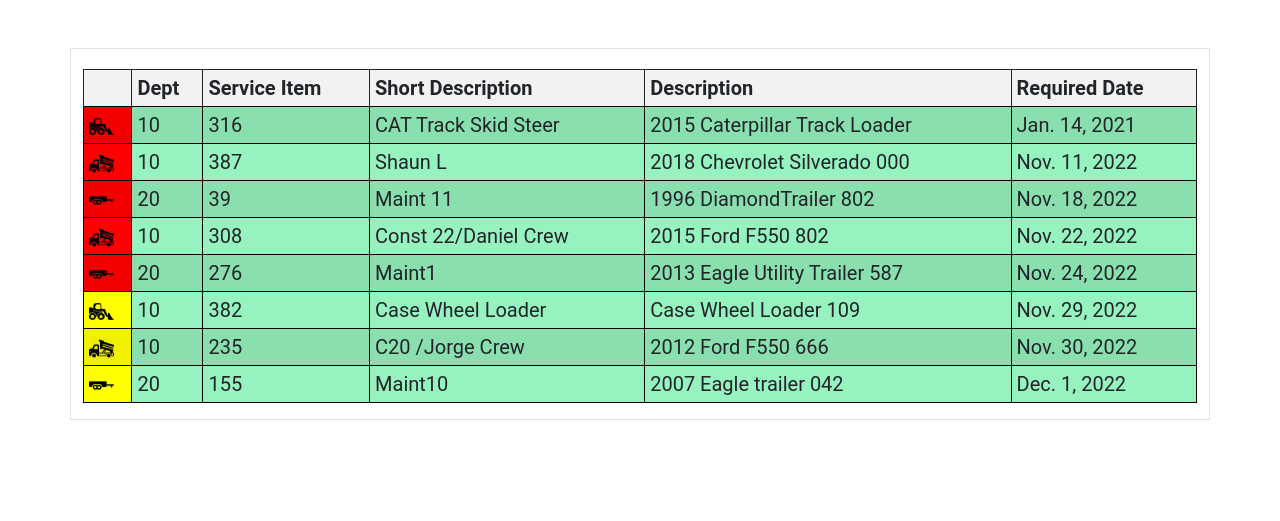
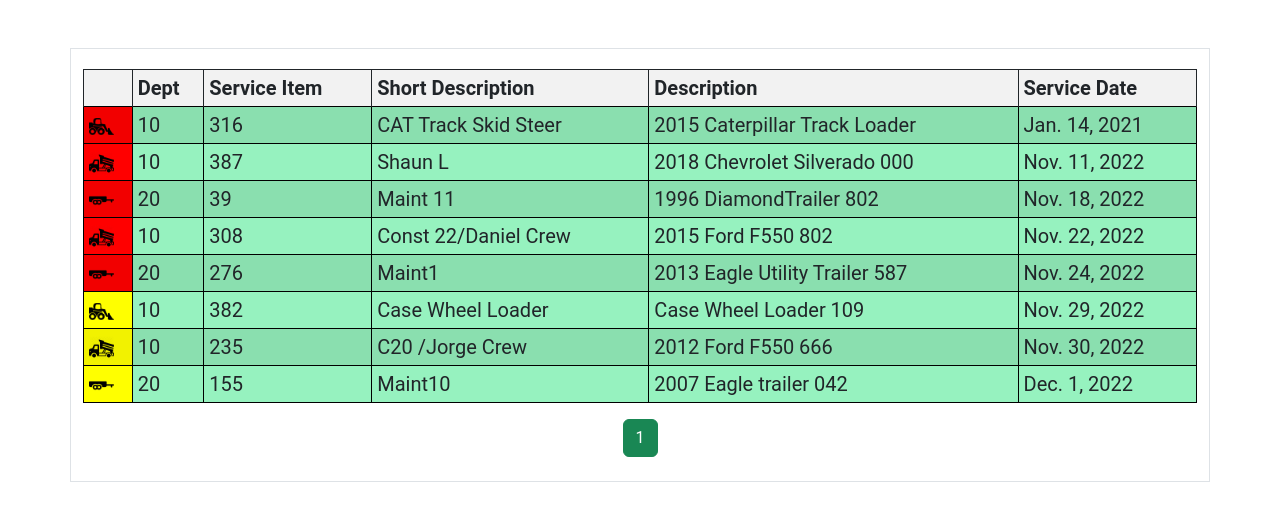
Before and after one commit to rossiokea/HeritageShop, a Django app: page /all_service_tasks/ in a window 1280 px wide. Shown: the part 85-606 px from the top of the page. Run offline with Django 4.2, Linux system fonts and the light colour scheme; data comes from the database, SQL or seed files in the repository; some libraries are stand-ins or nearby versions.

Commit message:
Added Pagination to the service tasks page.  Fixed the Humburger display issue.

```diff
--- a/shop/templates/shop/required_service.html
+++ b/shop/templates/shop/required_service.html
@@ -13,7 +13,7 @@
                 <th>Service Item</th>
                 <th>Short Description</th>
                 <th>Description</th>
-                <th>Required Date</th>
+                <th>Service Date</th>
             </tr>
             <tbody>
             {% for item in required_service %}
@@ -72,9 +72,37 @@
             {% endfor %}
             </tbody>
         </table>
+                        {# Start the Pagination Section       #}
+        <form action="" class="text-center">
+            <nav aria-label="...">
+                {% if required_service.has_previous %}
+                    <a class="btn btn-outline-success mb-4"
+                       href="?page={{ num }}&department={{ selected_department }}&q={{ selected_q }}&item_status={{ selected_item_status }}">First</a>
+                    <a class="btn btn-outline-success mb-4"
+                       href="?page={{ vehicles_page_obj.previous_page_number }}&department={{ selected_department }}&q={{ selected_q }}&item_status={{ selected_item_status }}">Previous</a>
+                {% endif %}
 
+                {% for num in required_service.paginator.page_range %}
+                    {% if required_service.number == num %}
+                        <a class="btn btn-success mb-4"
+                           href="?page={{ num }}">{{ num }}</a>
+                    {% elif num > required_service.number|add:'-3' and num < vehicles_page_obj.number|add:'3' %}
+                        <a class="btn btn-outline-success mb-4"
+                           href="?page={{ num }}">{{ num }}</a>
+                    {% endif %}
+                {% endfor %}
+                {% if required_service.has_next %}
+                    <a class="btn btn-outline-success mb-4"
+                       href="?page={{ required_service.next_page_number }}">Next</a>
+                    <a class="btn btn-outline-success mb-4"
+                       href="?page={{ required_service.paginator.num_pages }}">Last</a>
+                {% endif %}
 
+            </nav>
+        </form>
+                            {# Endthe Pagination Section       #}
     </section>
+
     <script>
         $(document).ready(function () {
 
--- a/shop/urls.py
+++ b/shop/urls.py
@@ -8,8 +8,10 @@
 app_name = 'shop'
 
 urlpatterns = [
-    path('home/', shop.views.vehicle_views.home_page, name='home'),
-    path('', ListVehiclesView.as_view(), name='vehicles_list'),
+    #    path('home/', shop.views.vehicle_views.home_page, name='home'),
+    path('', AllServiceTasksListView, name='all_service_tasks'),
+
+    path('vehicles_list', ListVehiclesView.as_view(), name='vehicles_list'),
     path('vehicles_details/<int:pk>', VehicleDetailsView.as_view(), name='detail_vehicles'),
     path('vehicile_create/', VehicleCreateView.as_view(), name='vehicle_create'),
     path('vehicile_update1/<int:pk>', VehicleUpdate1.as_view(), name='vehicle_update1'),
@@ -109,5 +111,4 @@
 
 ]
 
-
 #    path('xxx/', ListVehiclesView.as_view(), name='list_vehicles'),
--- a/shop/views/vehicle_views.py
+++ b/shop/views/vehicle_views.py
@@ -703,17 +703,17 @@
     pass
     print("I am getting all things that need service")
 
+    # Get the dates for today and 14 days into the future for service date calculations
     today = datetime.date.today()
     today_20 = datetime.date.today() + timedelta(14)
 
+    # Get all the Objects that could require Servicing
     vehicles = Vehicle.objects.all().filter(next_service__lte=today_20)
     trailers = Trailer.objects.all().filter(trailer_next_service__lte=today_20)
     equipments = Equipment.objects.all().filter(equipment_next_service__lte=today_20)
 
-    # print(vehicles)
-    # print(trailers)
-    # print(excavators)
-
+    # Add the properties that will be displayed in the results since they are to a specific model
+    # We need to generalize them ex vehicle_short_name will be this_short_name
     for vehicle in vehicles:
         vehicle.this_service_date = vehicle.next_service
         vehicle.this_identifier = vehicle.vehicle_identifier
@@ -738,7 +738,15 @@
     required_service = sorted(chain(vehicles, trailers, equipments), key=operator.attrgetter('this_service_date'),
                               reverse=False)
 
-    context_mod = dict(required_service=required_service)
+    # Set up The Pagination
+    paginated_service_tasks = Paginator(required_service, 15)
+    page_number = request.GET.get('page')
+    service_tasks_page_obj = paginated_service_tasks.get_page(page_number)
+
+    # End Pagination Set up
+
+    # Add the paginated info to context dictionary
+    context_mod = dict(required_service=service_tasks_page_obj)
 
     context_mod['trailer_nav'] = ''
     context_mod['vehicle_nav'] = ''
@@ -747,5 +755,5 @@
 
     context_mod['today'] = today
     context_mod['today_20'] = today_20
-    print(context)
+
     return render(request, "shop/required_service.html", context=context_mod)
--- a/templates/base.html
+++ b/templates/base.html
@@ -48,10 +48,10 @@
         <div><img alt="" width="40" height="50" class="d-inline-block align-text-top rounded"
                   src="{% static 'Heritage green leaf.JPG' %}" alt=""></div>
         <div class="navbar-brand fw-bolder fs-4 ms-3"> Heritage Landscape Shop</div>
-        {#        <button class="navbar-toggler " type="button" data-bs-toggle="collapse" data-bs-target="#navbarNavAltMarkup"#}
-        {#                aria-controls="navbarNavAltMarkup" aria-expanded="false" aria-label="Toggle navigation">#}
-        {#            <span class="navbar-toggler-icon"></span>#}
-        {#        </button>#}
+        <button class="navbar-toggler " type="button" data-bs-toggle="collapse" data-bs-target="#navbarNavAltMarkup"
+                aria-controls="navbarNavAltMarkup" aria-expanded="false" aria-label="Toggle navigation">
+            <span class="navbar-toggler-icon"></span>
+        </button>
 
         <div class="collapse navbar-collapse" id="navbarNavAltMarkup">
             <ul class="navbar-nav">
```
